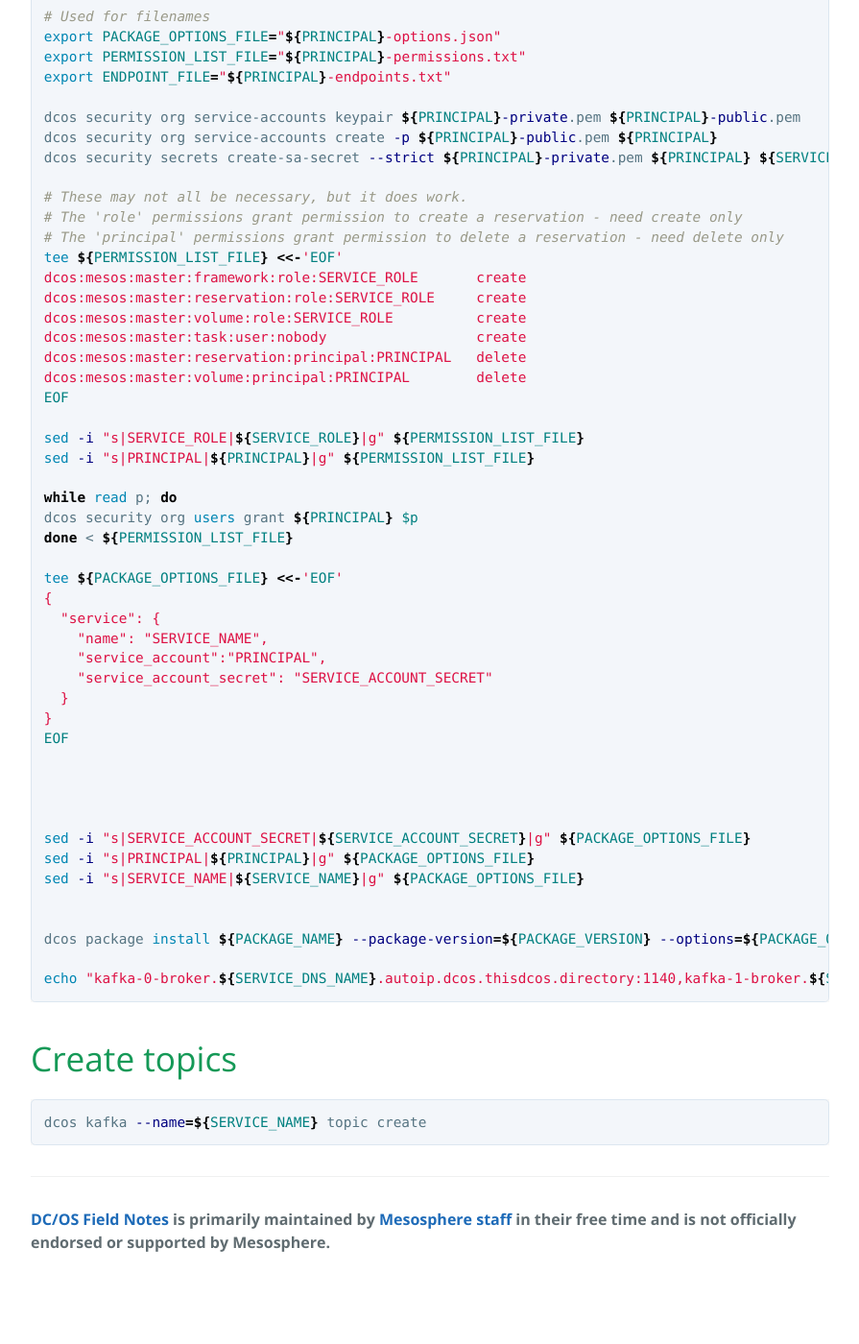
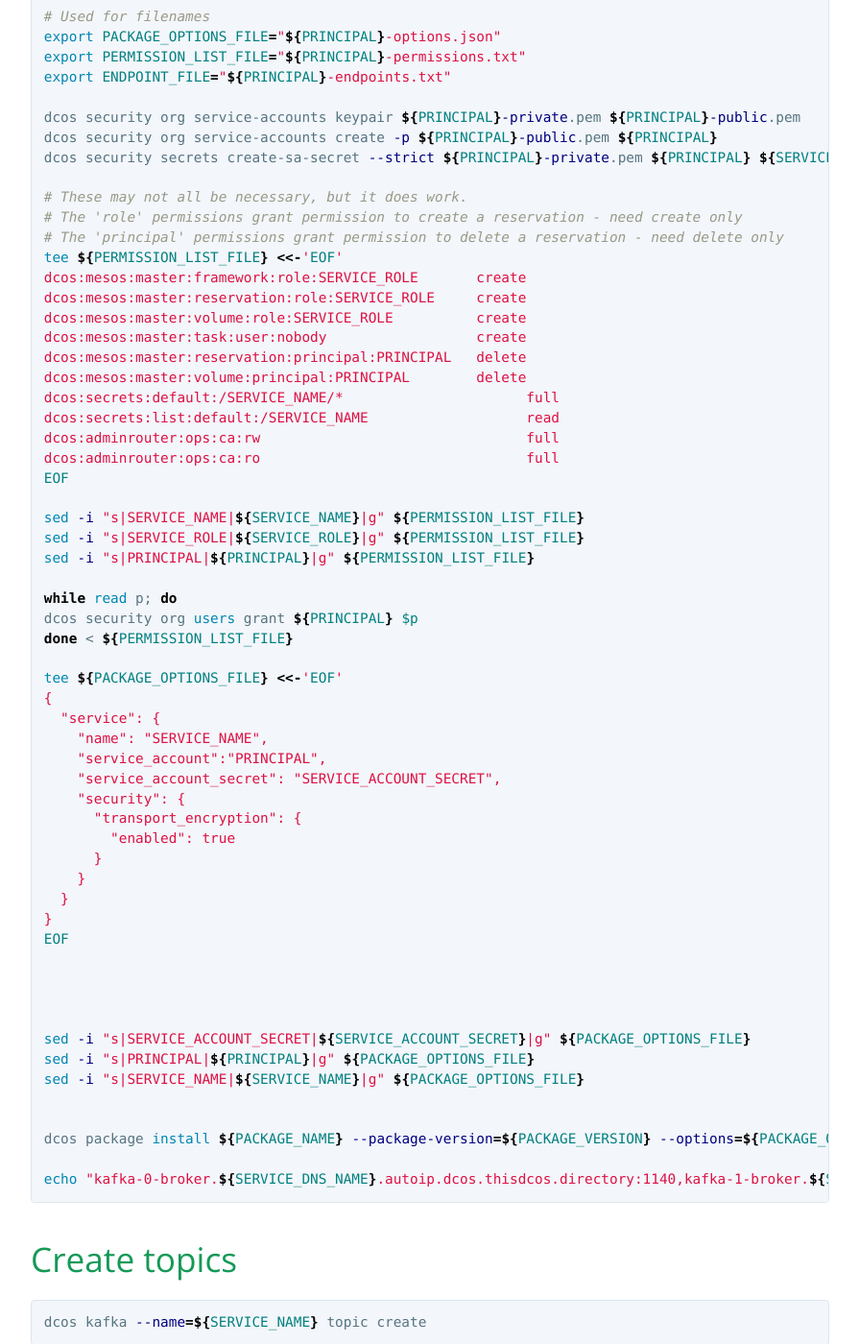
Before and after one commit to mesosphere/field-notes, a Jekyll site: the page built from docs/strict/kafka.md, in a window 1280 px wide and 1400 px high, scrolled down 1220 px. Shown: the whole window at 96% size, without its empty margins (192-1087 px from the left). Built offline with Jekyll 4.4.1, drawn with Linux system fonts in a browser that asks for light colours; our own code applies the rules of GitHub Pages for plain Markdown files; before the commit the page ends 2558 px from its top, so only the background shows below that.

Commit message:
Add Kafka transport encryption

```diff
--- a/docs/strict/kafka.md
+++ b/docs/strict/kafka.md
@@ -52,8 +52,13 @@ dcos:mesos:master:volume:role:SERVICE_ROLE          create
 dcos:mesos:master:task:user:nobody                  create
 dcos:mesos:master:reservation:principal:PRINCIPAL   delete
 dcos:mesos:master:volume:principal:PRINCIPAL        delete
+dcos:secrets:default:/SERVICE_NAME/*                      full
+dcos:secrets:list:default:/SERVICE_NAME                   read
+dcos:adminrouter:ops:ca:rw                                full
+dcos:adminrouter:ops:ca:ro                                full
 EOF
 
+sed -i "s|SERVICE_NAME|${SERVICE_NAME}|g" ${PERMISSION_LIST_FILE}
 sed -i "s|SERVICE_ROLE|${SERVICE_ROLE}|g" ${PERMISSION_LIST_FILE}
 sed -i "s|PRINCIPAL|${PRINCIPAL}|g" ${PERMISSION_LIST_FILE}
 
@@ -66,7 +71,12 @@ tee ${PACKAGE_OPTIONS_FILE} <<-'EOF'
   "service": {
     "name": "SERVICE_NAME",
     "service_account":"PRINCIPAL",
-    "service_account_secret": "SERVICE_ACCOUNT_SECRET"
+    "service_account_secret": "SERVICE_ACCOUNT_SECRET",
+    "security": {
+      "transport_encryption": {
+        "enabled": true
+      }
+    }
   }
 }
 EOF
```
Also changed, not shown: docs/strict/api-kafka-custom.md (+16 -5 lines), docs/strict/api-kafka.md (+12 -1 lines), docs/strict/kafka-custom-zk.md (+11 -1 lines), docs/strict/api-kafka-zookeeper.md (line endings or trailing spaces), 3 other files.
